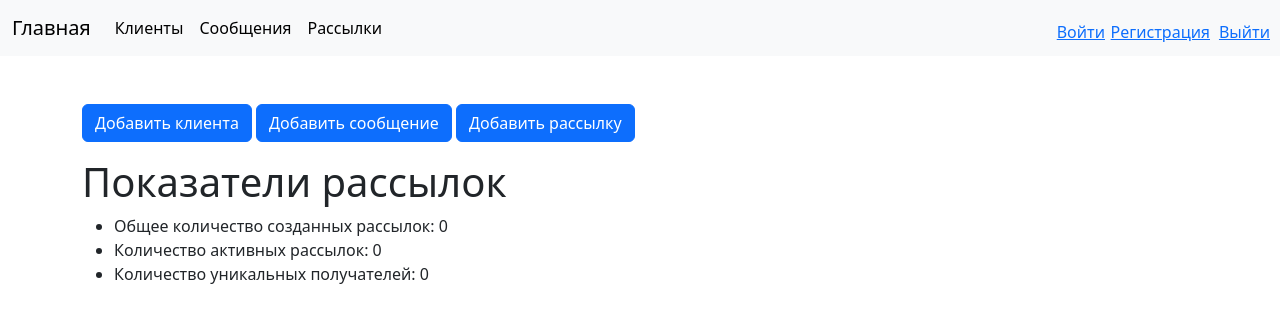
After one commit to IlyaElkin98/course_project_django, a Django app: page / in a window 1280 px wide. The commit adds this page. Shown: the top 323 px of the page. Run offline with Django 5.2, Linux system fonts and the light colour scheme; data that the repository does not hold is empty; some libraries are stand-ins or nearby versions.

Commit message:
refactor(-_-):add main, migrate, add templates(newsletter), edit all views, all urls

```diff
--- a/config/urls.py
+++ b/config/urls.py
@@ -3,13 +3,8 @@ from django.urls import path, include
 
 urlpatterns = [
     path("admin/", admin.site.urls),
-    path(
-        "recipient/",
-        include(("mail_recipient.urls", "mail_recipient"), namespace="mail_recipient"),
-    ),
+    path("recipient/", include(("mail_recipient.urls", "mail_recipient"), namespace="mail_recipient")),
     path("message/", include(("message.urls", "message"), namespace="message")),
-    path(
-        "newsletter/",
-        include(("newsletter.urls", "newsletter"), namespace="newsletter"),
-    ),
+    path("newsletter/", include(("newsletter.urls", "newsletter"), namespace="newsletter")),
+    path("", include(('message.urls', 'main'), namespace='main'))
 ]
--- a/mail_recipient/views.py
+++ b/mail_recipient/views.py
@@ -34,5 +34,5 @@ class RecipientUpdateView(UpdateView):
 
 class RecipientDeleteView(DeleteView):
     model = Recipient
-    template_name = "mail_recipient/confirm_delete_newsletter.html"
+    template_name = "mail_recipient/confirm_delete_recipient.html"
     success_url = reverse_lazy("mail_recipient:recipients_list")
--- /dev/null
+++ b/message/templates/main_page.html
@@ -0,0 +1,14 @@
+{% extends 'message/base.html' %}
+{% block title %}Главная страница{% endblock %}
+
+{% block content %}
+{% include 'message/header.html' %}
+    <h1>Показатели рассылок</h1>
+    <ul>
+        <li>Общее количество созданных рассылок: {{ total_mailings }}</li>
+        <li>Количество активных рассылок: {{ active_mailings }}</li>
+        <li>Количество уникальных получателей: {{ unique_recipients }}</li>
+    </ul>
+</body>
+</html>
+{% endblock %}
--- a/message/templates/message/base.html
+++ b/message/templates/message/base.html
@@ -10,16 +10,30 @@
     <style>.top-right3 {position: absolute; top: 20px;right: 175px;background-color: padding: 5px; border-radius: 5px;}</style>
 </head>
 <body>
-<div class="d-flex flex-column flex-md-row align-items-center p-3 px-md-4 mb-3 bg-white border-bottom box-shadow">
-    <h5 class="my-0 mr-md-auto font-weight-normal">Добро пожаловать!</h5>
-    <nav class="ms-5">
-        <a class="p-2 btn btn-outline-primary" href="{% url 'mail_recipient:recipients_list' %}">Клиенты</a>
-        <a class="p-2 btn btn-outline-primary" href="{% url 'message:messages_list' %}">Сообщение</a>
-        <a class="p-2 btn btn-outline-primary" href="{% url 'newsletter:newsletters_list' %}">Рассылки</a>
+<nav class="navbar navbar-expand-xl navbar-light bg-light">
+  <div class="container-fluid">
+    <a class="navbar-brand" href="{% url 'main:main_page' %}">Главная</a>
+    <button class="navbar-toggler" type="button" data-bs-toggle="collapse" data-bs-target="#navbarTogglerDemo2" aria-controls="navbarTogglerDemo2" aria-expanded="false" aria-label="Toggle navigation">
+      <span class="navbar-toggler-icon"></span>
+    </button>
+    <div class="collapse navbar-collapse show" id="navbarTogglerDemo2">
+      <ul class="navbar-nav me-auto mb-2 mb-xl-0">
+        <li class="nav-item">
+          <a class="nav-link active" aria-current="page" href="{% url 'mail_recipient:recipients_list' %}">Клиенты</a>
+        </li>
+        <li class="nav-item">
+          <a class="nav-link active" aria-current="page" href="{% url 'message:messages_list' %}">Сообщения</a>
+        </li>
+        <li class="nav-item">
+          <a class="nav-link active" aria-current="page" href="{% url 'newsletter:newsletters_list' %}">Рассылки</a>
+        </li>
+      </ul>
         <a class="top-right2" href="http://127.0.0.1:8000/blog/blogs/">Регистрация</a>
         <a class="top-right3" href="http://127.0.0.1:8000/blog/blogs/">Войти</a>
         <a class="top-right1" href="http://127.0.0.1:8000/blog/blogs/">Выйти</a>
-    </nav>
+    </div>
+  </div>
+</nav>
 </div>
 <div class="container mt-5">
     {% block content %}{% endblock %}
--- a/message/urls.py
+++ b/message/urls.py
@@ -4,7 +4,7 @@ from .views import (
     MessageListView,
     MessageDetailView,
     MessageUpdateView,
-    MessageDeleteView,
+    MessageDeleteView, main_page,
 )
 from message.apps import MessageConfig
 
@@ -13,15 +13,7 @@ app_name = MessageConfig.name
 urlpatterns = [
     path("new/", MessageCreateView.as_view(), name="create_message"),
     path("messages/", MessageListView.as_view(), name="messages_list"),
-    path(
-        "detail_message/<int:pk>/", MessageDetailView.as_view(), name="detail_message"
-    ),
-    path(
-        "detail_message/<int:pk>/update/",
-        MessageUpdateView.as_view(),
-        name="update_message",
-    ),
-    path(
-        "delete_message/<int:pk>/", MessageDeleteView.as_view(), name="delete_message"
-    ),
-]
+    path("detail_message/<int:pk>/", MessageDetailView.as_view(), name="detail_message"),
+    path("detail_message/<int:pk>/update/", MessageUpdateView.as_view(), name="update_message"),
+    path("delete_message/<int:pk>/", MessageDeleteView.as_view(), name="delete_message"),
+    path("", main_page, name='main_page')]
--- a/message/views.py
+++ b/message/views.py
@@ -1,9 +1,13 @@
+from django.shortcuts import render
 from django.urls import reverse, reverse_lazy
+from django.utils import timezone
 from django.views.generic.edit import CreateView, UpdateView, DeleteView
 from django.views.generic import ListView, DetailView
 
+from mail_recipient.models import Recipient
 from message.forms import MessageForm
 from message.models import Message
+from newsletter.models import Newsletter
 
 
 class MessageCreateView(CreateView):
@@ -15,7 +19,7 @@ class MessageCreateView(CreateView):
 
 class MessageListView(ListView):
     model = Message
-    template_name = "message/newsletters_list.html"
+    template_name = "message/message_list.html"
     context_object_name = "messages"
 
 
@@ -29,11 +33,31 @@ class MessageUpdateView(UpdateView):
 
 class MessageDetailView(DetailView):
     model = Message
-    template_name = "message/detail_newsletter.html"
+    template_name = "message/detail_message.html"
     context_object_name = "message"
 
 
 class MessageDeleteView(DeleteView):
     model = Message
-    template_name = "message/confirm_delete_newsletter.html"
+    template_name = "message/confirm_delete_message.html"
     success_url = reverse_lazy("message:messages_list")
+
+def main_page(request):
+    # Общее количество всех созданных рассылок
+    total_mailings = Newsletter.objects.count()
+
+    # Количество активных рассылок
+    active_mailings = Newsletter.objects.filter(
+        status='Запущена'
+    ).count()
+
+    # Количество уникальных получателей
+    unique_recipients = Recipient.objects.distinct().count()
+
+    context = {
+        'total_mailings': total_mailings,
+        'active_mailings': active_mailings,
+        'unique_recipients': unique_recipients,
+    }
+
+    return render(request, 'main_page.html', context)
--- a/newsletter/forms.py
+++ b/newsletter/forms.py
@@ -5,4 +5,4 @@ from newsletter.models import Newsletter
 class NewsletterForm(forms.ModelForm):
     class Meta:
         model = Newsletter
-        fields = ["start_time", "end_time", "status", "message", "recipients"]
+        fields = ["start_time", "end_time", "message", "recipients"]
--- a/newsletter/templates/newsletter/newsletters_list.html
+++ b/newsletter/templates/newsletter/newsletters_list.html
@@ -13,7 +13,7 @@
                     <a href="{% url 'newsletter:detail_newsletter' newsletter.pk %}">{{ newsletter.message }}</a>
                     <a href="{% url 'newsletter:update_newsletter' newsletter.pk %}" class="btn btn-sm btn-secondary ml-3">Редактировать</a>
                     <a href="{% url 'newsletter:delete_newsletter' newsletter.pk %}" class="btn btn-sm btn-danger ml-1">Удалить</a>
-                    <p>Получатель: {{ newsletter.recipients }}</p>
+                    <p>Статус: {{ newsletter.status }}</p>
                 </div>
             </div>
         </div>
```
Also changed, not shown: mail_recipient/urls.py (+4 -22 lines), newsletter/models.py (+25 -14 lines), newsletter/templates/newsletter/detail_newsletter.html (+5 -2 lines), newsletter/urls.py (+3 -15 lines), newsletter/views.py (+8 -2 lines), mail_recipient/templates/mail_recipient/confirm_delete_recipient.html (renamed from mail_recipient/templates/mail_recipient/recipient_confirm_delete.html), mail_recipient/templates/mail_recipient/detail_recipient.html (renamed from mail_recipient/templates/mail_recipient/recipient_detail.html), mail_recipient/templates/mail_recipient/recipients_list.html (renamed from mail_recipient/templates/mail_recipient/recipient_list.html), newsletter/migrations/0003_alter_newsletter_start_time_alter_newsletter_status.py (added).
